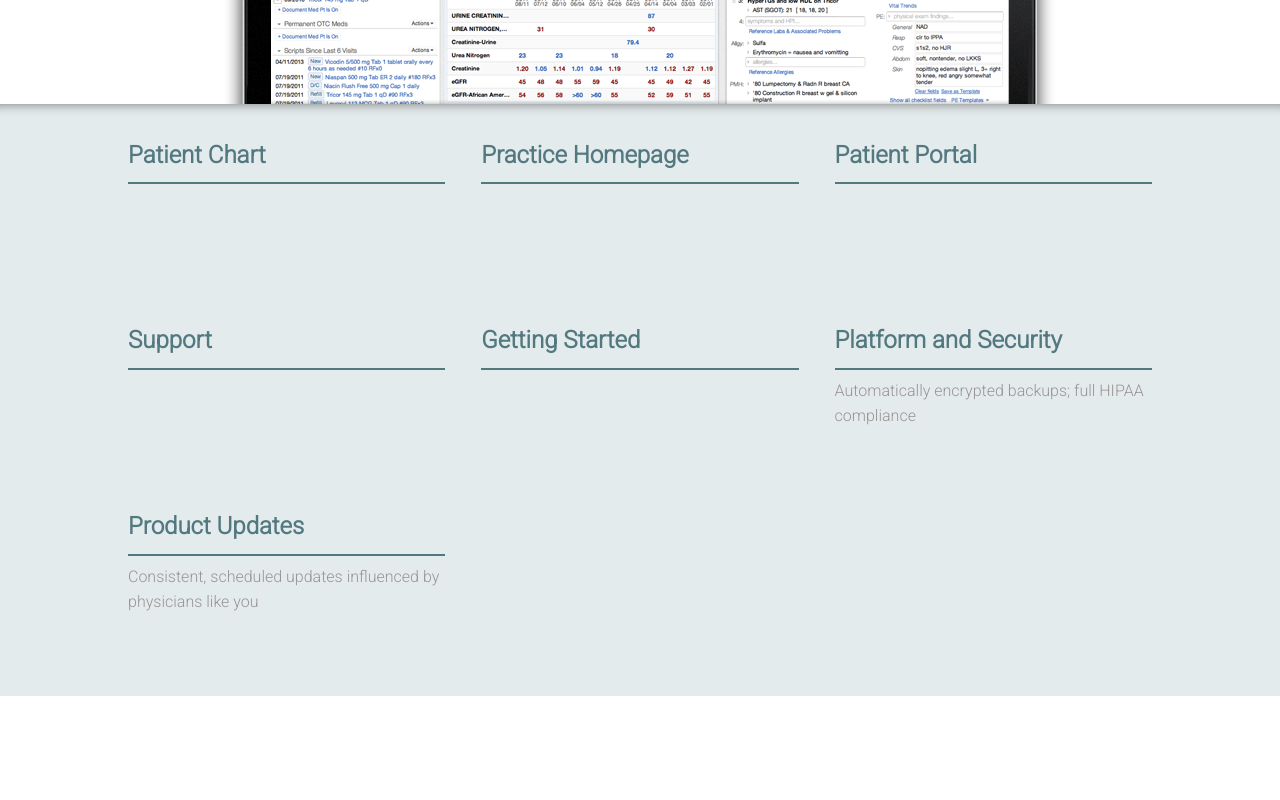
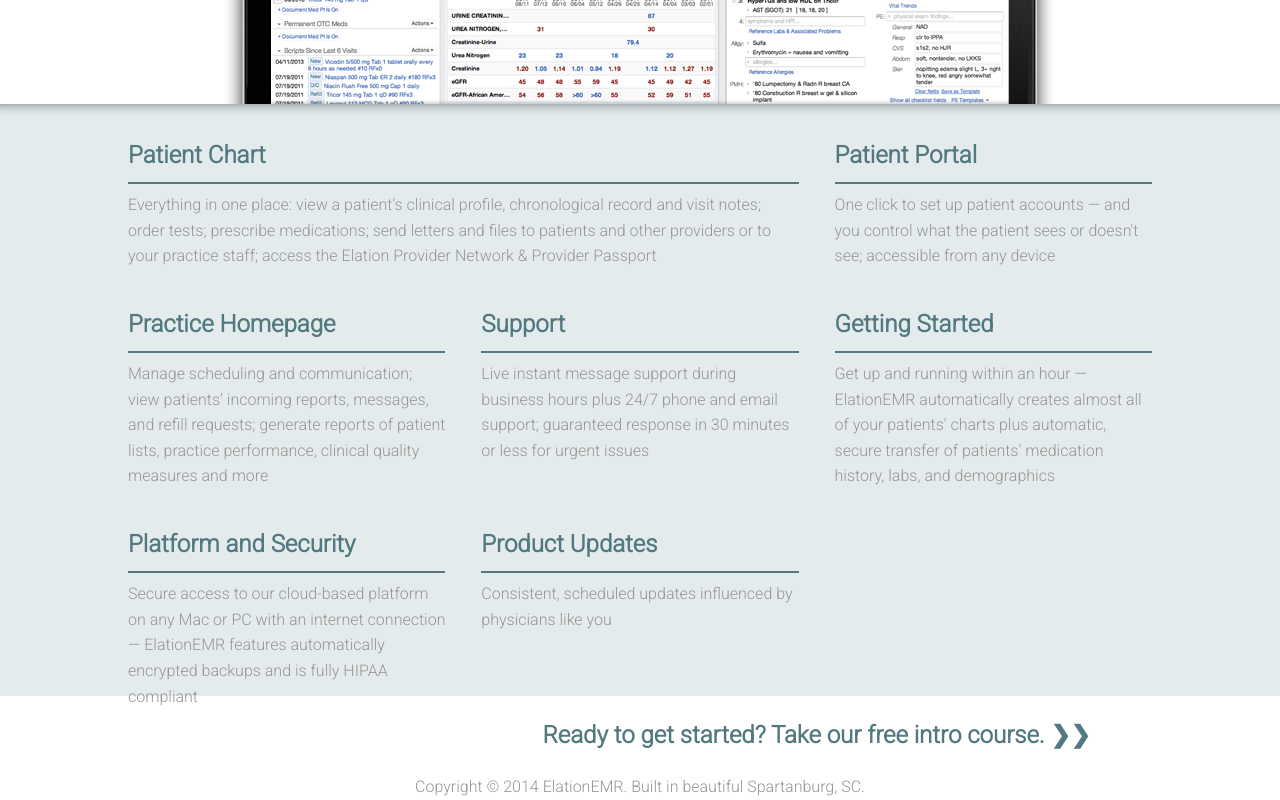
Before and after one commit to wweliz/features-emr, a website: page app/index.html in a window 1280 px wide. Shown: the part 452-1252 px from the top of the page. Before the commit the page ends 1148 px from the top, so only its background shows below. Drawn offline with nearby package versions, Linux system fonts and the light colour scheme; files that its build step writes are made by us from their sources; files whose address does not match are found by name.

Commit message:
more styling

```diff
--- a/app/index.html
+++ b/app/index.html
@@ -29,36 +29,35 @@
 
 		<div class="wrapper">
 			<div class="tile-container">
-				<div class="tile">
+				<div class="tile-double">
 					<h2>Patient Chart</h2><hr>
-	<!-- 				<h4>Clinical Profile</h4>
-					<h4>Chronological Record</h4>
-					<h4>Visit Note</h4>
-					<h4>Ordering Tests & Prescribing</h4>
-					<h4>Messages to Staff</h4>
-					<h4>Letters</h4>
-					<h4>Elation Provider Network & Provider Passport</h4> -->
+					<p>Everything in one place: view a patient's clinical profile, chronological record and visit notes; order tests; prescribe medications; send letters and files to patients and other providers or to your practice staff; access the Elation Provider Network & Provider Passport</p>
+				</div></p>
+
+
+				<div class="tile rightest">
+					<h2>Patient Portal</h2><hr>
+					<p>One click to set up patient accounts — and you control what the patient sees or doesn't see; accessible from any device</p>
 				</div>
 
 				<div class="tile">
 					<h2>Practice Homepage</h2><hr>
-				</div>
-
-				<div class="tile">
-					<h2>Patient Portal</h2><hr>
+					<p>Manage scheduling and communication; view patients’ incoming reports, messages, and refill requests; generate reports of patient lists, practice performance, clinical quality measures and more</p>
 				</div>
 
 				<div class="tile">
 					<h2>Support</h2><hr>
+					<p>Live instant message support during business hours plus 24/7 phone and email support; guaranteed response in 30 minutes or less for urgent issues</p>
 				</div>
 
-				<div class="tile">
+				<div class="tile rightest">
 					<h2>Getting Started</h2><hr>
+					<p>Get up and running within an hour — ElationEMR automatically creates almost all of your patients' charts plus automatic, secure transfer of patients’ medication history, labs, and demographics</p>
 				</div>
 
 				<div class="tile">
 					<h2>Platform and Security</h2><hr>
-					<p>Automatically encrypted backups; full HIPAA compliance</p>
+					<p>Secure access to our cloud-based platform on any Mac or PC with an internet connection — ElationEMR features automatically encrypted backups and is fully HIPAA compliant</p>
 				</div>
 
 				<div class="tile">
@@ -68,6 +67,16 @@
 			</div> <!-- closes til-container div -->
 		</div> <!-- closes wrapper div -->
 
+		<div class="bottom-container">
+			<div class="action-box">
+				<h2>Ready to get started? Take our free intro course. &#10095;&#10095;</h2>
+<!-- 				<img class="sec-img" src="images/hp_passport_panel.png">
+ -->			</div>
+			<div class="footer">
+				<p>Copyright © 2014 ElationEMR. Built in beautiful Spartanburg, SC.
+</p>
+			</div>
+		</div> <!-- closes bottom-container div -->
 
 		<!-- scripts -->
 			<script src="bower_components/jquery/dist/jquery.js"></script>
--- a/app/styles/main.scss
+++ b/app/styles/main.scss
@@ -111,10 +111,9 @@
 	margin: 0 auto;
 }
 
-.tile {
-	width: 31%;
+.tile-double {
+	width: 65.5%;
 	margin: 0 3.5% 3.5% 0;
-	min-height: 150px;
 	float: left;
 
 	hr {
@@ -124,8 +123,35 @@
 	}
 }
 
-.tile:nth-child(3n+3) {margin-right: 0;}
+.tile {
+	width: 31%;
+	margin: 0 3.5% 3.5% 0;
+	float: left;
+
+	hr {
+		height: 2px;
+		background-color: $dkteal;
+		border: 0 none;
+	}
+}
+
+.rightest { margin-right: 0; }
+// .tile:nth-child(3n+3) {margin-right: 0;}
 
 //////////////////////////////////////////////////////////////////////////
 // FOOTER STYLING ////////////////////////////////////////////////////////
 //////////////////////////////////////////////////////////////////////////
+.bottom-container {
+	padding-top: 20px;
+	width: 80%;
+	margin: 0 auto;
+
+	text-align: center;
+}
+
+.sec-img {
+	max-width: 100%;
+	overflow: hidden;
+}
+
+.footer { margin-top: 20px; }
```
Also changed, not shown: app/images/hp_passport_panel.png (added).
